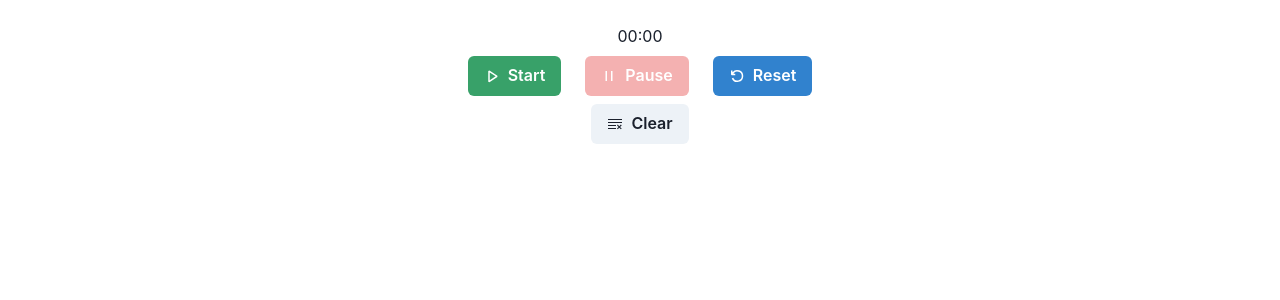
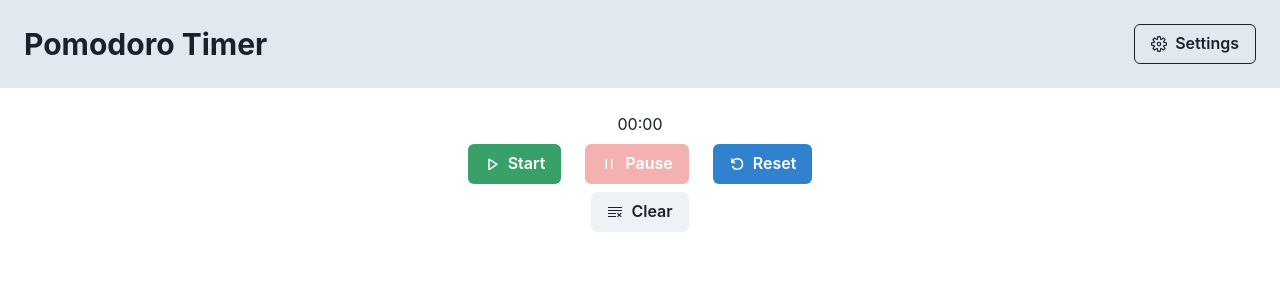
Before and after one commit to krisp3t/pomodoro-timer, a React (Create React App) app: page / in a window 1280 px wide. Shown: the top 300 px of the page. Built offline with nearby package versions, Linux system fonts and the light colour scheme.

Commit message:
Add Navbar

```diff
--- a/src/App.jsx
+++ b/src/App.jsx
@@ -3,6 +3,7 @@ import { Container, VStack } from "@chakra-ui/layout";
 
 import Session from "./Session/Session";
 import History from "./History/History";
+import Navbar from "./UI/Navbar";
 
 function App() {
 	const pomodoroActionsReducer = (pomodoroActions, sessionAction) => {
@@ -42,15 +43,21 @@ function App() {
 	);
 
 	return (
+		<React.Fragment>
+			<Navbar />
 			<Container centerContent p="6">
 				<VStack>
 					<Session
 						onAction={updatePomodoroActionItems}
 						reset={resetActionsList}
 					/>
-				<History items={pomodoroActionItems} clear={resetActionsList} />
+					<History
+						items={pomodoroActionItems}
+						clear={resetActionsList}
+					/>
 				</VStack>
 			</Container>
+		</React.Fragment>
 	);
 }
 
--- /dev/null
+++ b/src/UI/Navbar.jsx
@@ -0,0 +1,72 @@
+import React, { useRef } from "react";
+import { Heading, Flex, Button, Input, useDisclosure } from "@chakra-ui/react";
+import {
+	Drawer,
+	DrawerBody,
+	DrawerFooter,
+	DrawerHeader,
+	DrawerOverlay,
+	DrawerContent,
+	DrawerCloseButton,
+} from "@chakra-ui/react";
+import { VscSettingsGear } from "react-icons/vsc";
+
+const Navbar = (props) => {
+	const { isOpen, onOpen, onClose } = useDisclosure();
+	const handleToggle = () => (isOpen ? onClose() : onOpen());
+	const btnRef = useRef();
+
+	return (
+		<Flex
+			as="nav"
+			align="center"
+			justify="space-between"
+			wrap="wrap"
+			padding={6}
+			bg="gray.200"
+			{...props}
+		>
+			<Flex align="center" mr={5}>
+				<Heading as="h1" size="lg">
+					Pomodoro Timer
+				</Heading>
+			</Flex>
+
+			<Button
+				onClick={handleToggle}
+				leftIcon={<VscSettingsGear />}
+				variant="outline"
+				colorScheme="black"
+				ref={btnRef}
+			>
+				Settings
+			</Button>
+
+			<Drawer
+				isOpen={isOpen}
+				placement="right"
+				onClose={onClose}
+				finalFocusRef={btnRef}
+			>
+				<DrawerOverlay />
+				<DrawerContent>
+					<DrawerCloseButton />
+					<DrawerHeader>Configure Pomodoro</DrawerHeader>
+
+					<DrawerBody>
+						<Input placeholder="Type here..." />
+					</DrawerBody>
+
+					<DrawerFooter>
+						<Button variant="outline" mr={3} onClick={onClose}>
+							Cancel
+						</Button>
+						<Button colorScheme="blue">Save</Button>
+					</DrawerFooter>
+				</DrawerContent>
+			</Drawer>
+		</Flex>
+	);
+};
+
+export default Navbar;
```
Lines whose indentation alone changed are shown as unchanged.
